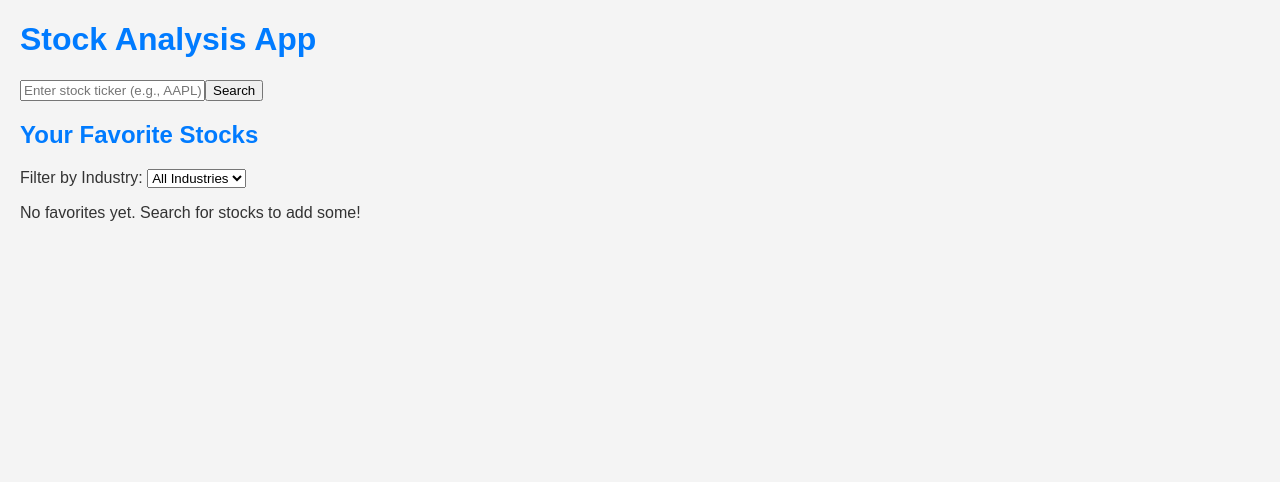
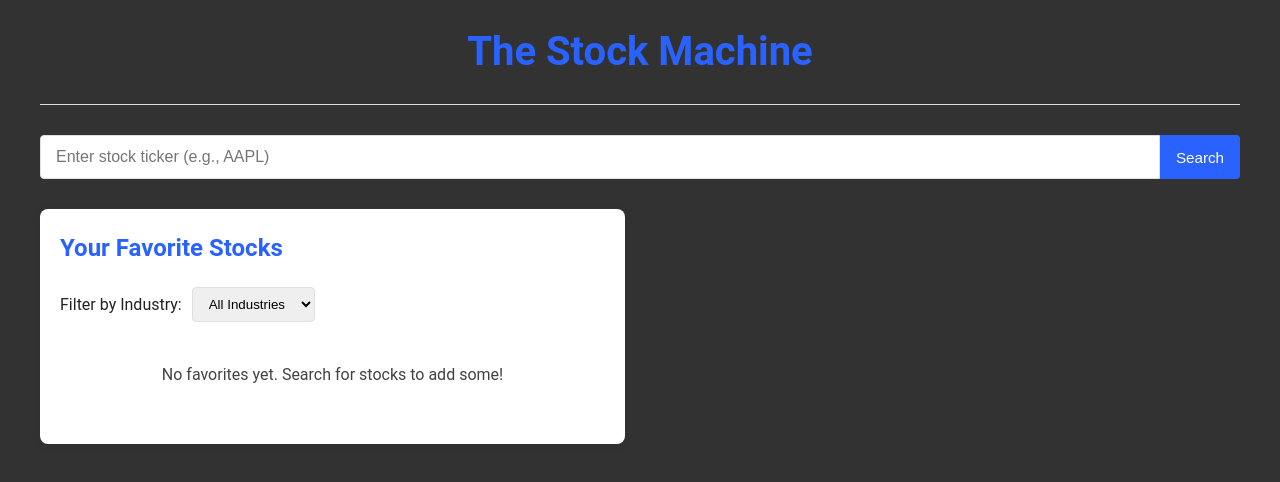
Before and after one commit to JahmaliB/TheStockMachine, a React (Create React App) app: page / in a window 1280 px wide. Shown: the top 482 px of the page. Built offline with nearby package versions, Linux system fonts and the light colour scheme.

Commit message:
Final changes before presentation

```diff
--- a/src/App.js
+++ b/src/App.js
@@ -7,50 +7,149 @@ import './App.css';
 import './style.css';
 
 function App() {
+  const [currentIndustry, setCurrentIndustry] = useState('');
+  // State for storing the currently displayed stock data
   const [stockData, setStockData] = useState(null);
+  // State for storing favorite stocks
   const [favorites, setFavorites] = useState([]);
+  // State for storing filtered favorites (by industry)
   const [filteredFavorites, setFilteredFavorites] = useState([]);
+  // Loading state for API calls
   const [loading, setLoading] = useState(false);
+  // Error state for API errors
   const [error, setError] = useState(null);
+  // API key for Alpha Vantage
+  const apiKey = '4MAYKRBW4APEJCXZ'; // api call from website
 
-  // Load favorites from localStorage on initial render
+  // Effect hook to load favorites from localStorage when component mounts
   useEffect(() => {
     const savedFavorites = JSON.parse(localStorage.getItem('favoriteStocks')) || [];
     setFavorites(savedFavorites);
     setFilteredFavorites(savedFavorites);
   }, []);
 
+  // Helper function to calculate growth rate between two values
+  const calculateGrowthRate = (currentValue, previousValue) => {
+    if (!currentValue || !previousValue || previousValue === 0) return 'N/A';
+    return (((currentValue - previousValue) / Math.abs(previousValue)) * 100).toFixed(2);
+  };
+
+  // Handler for stock search functionality
   const handleSearch = async (ticker) => {
+    if (!ticker) {
+      setError('Please enter a stock symbol');
+      return;
+    }
+
     setLoading(true);
     setError(null);
+
     try {
-      // This will be replaced with actual API calls by your API team member
-      const mockData = {
-        symbol: ticker,
-        price: 150.42,
-        peRatio: 25,
-        growthRate: 30,
-        growthToPE: 1.2,
-        week52High: 165.32,
-        week52Low: 120.54,
-        industry: 'Technology'
+      // Fetch all required data in parallel using Promise.all
+      const [quoteResponse, overviewResponse, earningsResponse] = await Promise.all([
+        fetch(`https://www.alphavantage.co/query?function=GLOBAL_QUOTE&symbol=${ticker}&apikey=${apiKey}`),
+        fetch(`https://www.alphavantage.co/query?function=OVERVIEW&symbol=${ticker}&apikey=${apiKey}`),
+        fetch(`https://www.alphavantage.co/query?function=EARNINGS&symbol=${ticker}&apikey=${apiKey}`)
+      ]);
+
+      // Parse all responses
+      const [quoteData, overviewData, earningsData] = await Promise.all([
+        quoteResponse.json(),
+        overviewResponse.json(),
+        earningsResponse.json()
+      ]);
+
+      // Check for API errors in any of the responses
+      if (quoteData['Error Message'] || overviewData['Error Message'] || earningsData['Error Message']) {
+        throw new Error(quoteData['Error Message'] || overviewData['Error Message'] || earningsData['Error Message']);
+      }
+
+      // Extract and format price data
+      const price = quoteData['Global Quote']?.['05. price']
+        ? parseFloat(quoteData['Global Quote']['05. price']).toFixed(2)
+        : 'N/A';
+
+      // Extract and format P/E ratio
+      const peRatio = overviewData.PERatio
+        ? parseFloat(overviewData.PERatio).toFixed(2)
+        : 'N/A';
+
+      // Calculate growth rate from quarterly earnings data
+      let growthRate = 'N/A';
+      if (earningsData.quarterlyEarnings?.length >= 4) {
+        const currentEPS = parseFloat(earningsData.quarterlyEarnings[0]?.reportedEPS);
+        const previousEPS = parseFloat(earningsData.quarterlyEarnings[4]?.reportedEPS);
+        growthRate = calculateGrowthRate(currentEPS, previousEPS);
+      }
+
+      // Calculate Growth P/E ratio (PEG ratio)
+      const growthPE = (growthRate !== 'N/A' && peRatio !== 'N/A')
+        ? (peRatio / growthRate).toFixed(2)
+        : 'N/A';
+
+      // Extract and format 52-week high/low
+      const week52High = overviewData['52WeekHigh']
+        ? parseFloat(overviewData['52WeekHigh']).toFixed(2)
+        : 'N/A';
+      const week52Low = overviewData['52WeekLow']
+        ? parseFloat(overviewData['52WeekLow']).toFixed(2)
+        : 'N/A';
+
+      // Transform all data into a unified format
+      const transformedData = {
+        symbol: ticker.toUpperCase(),
+        name: overviewData.Name || ticker.toUpperCase(),
+        price: price,
+        peRatio: peRatio,
+        growthRate: growthRate,
+        growthPE: growthPE,
+        week52High: week52High,
+        week52Low: week52Low,
+        industry: overviewData.Industry || 'N/A',
+        currency: overviewData.Currency || 'USD',
+        lastUpdated: new Date().toISOString()
       };
-      setStockData(mockData);
+
+      // Update state with the transformed data
+      setStockData(transformedData);
     } catch (err) {
-      setError('Failed to fetch stock data');
-      console.error(err);
+      // Handle any errors that occur during the API calls
+      setError(err.message || 'Failed to fetch stock data. Please try again later.');
+      console.error('API Error:', err);
     } finally {
+      // Reset loading state regardless of success/failure
       setLoading(false);
     }
   };
 
+  // Handler for adding a stock to favorites
   const handleAddFavorite = (stock) => {
-    const updatedFavorites = [...favorites, stock];
-    setFavorites(updatedFavorites);
-    setFilteredFavorites(updatedFavorites);
-    localStorage.setItem('favoriteStocks', JSON.stringify(updatedFavorites));
+    if (!stock?.symbol) return;
+
+    // Check if stock is already in favorites
+    if (!favorites.some(fav => fav.symbol === stock.symbol)) {
+      // Create new favorites array with the added stock
+      const updatedFavorites = [...favorites, {
+        symbol: stock.symbol,
+        name: stock.name || stock.symbol,
+        price: stock.price,
+        peRatio: stock.peRatio,
+        growthRate: stock.growthRate,
+        growthPE: stock.growthPE,
+        week52High: stock.week52High,
+        week52Low: stock.week52Low,
+        industry: stock.industry || 'N/A',
+        addedAt: new Date().toISOString()
+      }];
+
+      // Update both favorites and filtered favorites
+      setFavorites(updatedFavorites);
+      setFilteredFavorites(updatedFavorites);
+      localStorage.setItem('favoriteStocks', JSON.stringify(updatedFavorites));
+    }
   };
 
+  // Handler for removing a stock from favorites
   const handleRemoveFavorite = (symbol) => {
     const updatedFavorites = favorites.filter(stock => stock.symbol !== symbol);
     setFavorites(updatedFavorites);
@@ -58,31 +157,53 @@ function App() {
     localStorage.setItem('favoriteStocks', JSON.stringify(updatedFavorites));
   };
 
+  // Handler for filtering favorites by industry
   const handleFilterByIndustry = (industry) => {
-    if (!industry) {
-      setFilteredFavorites(favorites);
-    } else {
-      setFilteredFavorites(favorites.filter(stock => stock.industry === industry));
-    }
+    setCurrentIndustry(industry);
+    const updatedList = industry
+      ? favorites.filter(stock => stock.industry === industry)
+      : favorites;
+    setFilteredFavorites(updatedList);
   };
 
+
+  // Main component render
   return (
     <Layout>
       <div className="app-content">
-        <SearchStock onSearch={handleSearch} />
+        <SearchStock
+          onSearch={handleSearch}
+          disabled={loading}
+        />
 
-        {loading && <div className="loading">Loading...</div>}
-        {error && <div className="error">{error}</div>}
+        {loading && (
+          <div className="loading">
+            Loading... (API has 5 requests/minute limit)
+          </div>
+        )}
 
+        {error && (
+          <div className="error">
+            {error}
+            {error.includes('rate limit') && (
+              <p>Please wait 1 minute before trying again</p>
+            )}
+          </div>
+        )}
+
+        {/* Main content area with stock display and favorites list */}
         <div className="stock-content">
           <StockDisplay
             stockData={stockData}
             onFavorite={handleAddFavorite}
+            isFavorite={favorites.some(fav => fav.symbol === stockData?.symbol)}
           />
+
           <FavoritesList
             favorites={filteredFavorites}
             onRemoveFavorite={handleRemoveFavorite}
             onFilterByIndustry={handleFilterByIndustry}
+            currentIndustry={currentIndustry}
           />
         </div>
       </div>
--- a/src/components/Layout.js
+++ b/src/components/Layout.js
@@ -5,7 +5,7 @@ const Layout = ({ children }) => {
   return (
     <div className="app-container">
       <header className="app-header">
-        <h1>Stock Analysis App</h1>
+        <h1>The Stock Machine</h1>
       </header>
       <main className="main-content">
         {children}
--- a/src/style.css
+++ b/src/style.css
@@ -1,121 +1,259 @@
-body {
-    font-family: sans-serif;
-    margin: 20px;
-    background-color: #f4f4f4;
-    color: #333;
+/* Base Styles */
+:root {
+    --primary: #2962ff;
+    --primary-dark: #0039cb;
+    --secondary: #ff6d00;
+    --light-gray: #f5f5f5;
+    --medium-gray: #e0e0e0;
+    --dark-gray: #424242;
+    --success: #00c853;
+    --error: #d50000;
   }
 
-.container {
-    max-width: 800px;
-    margin: 0 auto;
-    background-color: #fff;
-    padding: 20px;
-    border-radius: 8px;
-    box-shadow: 0 2px 4px rgba(0, 0, 0, 0.1);
+  body {
+    font-family: 'Roboto', sans-serif;
+    margin: 0;
+    padding: 0;
+    background-color: #333232;
+    color: #212121;
+    line-height: 1.6;
   }
 
-h1, h2 {
-    color: #007bff;
+  /* App Layout */
+  .app-container {
+    max-width: 1200px;
+    margin: 0 auto;
+    padding: 20px;
   }
 
-#search-container {
-    margin-bottom: 20px;
-    display: flex;
+  .app-header {
+    text-align: center;
+    margin-bottom: 30px;
+    padding-bottom: 20px;
+    border-bottom: 1px solid var(--medium-gray);
   }
 
-#ticker-input {
-    flex-grow: 1;
-    padding: 10px;
-    border: 1px solid #ccc;
-    border-radius: 4px 0 0 4px;
-    font-size: 16px;
+  .app-header h1 {
+    color: var(--primary);
+    margin: 0;
+    font-size: 2.5rem;
   }
 
-#search-button {
-    background-color: #007bff;
+  .app-content {
+    display: flex;
+    flex-direction: column;
+    gap: 30px;
+  }
+
+  /* Search Container */
+  .search-container {
+    width: 100%;
+    max-width: 600px;
+    margin: 0 auto 30px;
+  }
+
+  .search-form {
+    display: flex;
+    width: 100%;
+  }
+
+  .search-form input {
+    flex: 1;
+    padding: 12px 15px;
+    border: 1px solid var(--medium-gray);
+    border-radius: 4px 0 0 4px;
+    font-size: 1rem;
+    transition: border 0.3s;
+  }
+
+  .search-form input:focus {
+    outline: none;
+    border-color: var(--primary);
+  }
+
+  .search-form button {
+    background-color: var(--primary);
     color: white;
     border: none;
-    padding: 10px 15px;
+    padding: 0 16px;
     border-radius: 0 4px 4px 0;
     cursor: pointer;
-    font-size: 16px;
+    font-size: 0.95rem;
+    white-space: nowrap;
+    transition: background 0.3s;
   }
 
-#search-button:hover {
-    background-color: #0056b3;
+  .search-form button:hover {
+    background-color: var(--primary-dark);
   }
 
-#stock-metrics {
-    margin-top: 20px;
-    border-top: 1px solid #eee;
-    padding-top: 20px;
+  /* Main Content Grid - UPDATED */
+  .stock-content {
+    display: grid;
+    grid-template-columns: 1fr;
+    gap: 30px;
   }
 
-.metric-item {
-    margin-bottom: 10px;
-    padding: 10px;
-    background-color: #f9f9f9;
-    border-left: 5px solid #007bff;
-    border-radius: 4px;
+  @media (min-width: 768px) {
+    .stock-content {
+      grid-template-columns: 1fr 1fr;
+    }
+  }
+
+  /* Stock Display */
+  .stock-display {
+    background: white;
+    border-radius: 8px;
+    padding: 20px;
+    box-shadow: 0 2px 10px rgba(0, 0, 0, 0.05);
+  }
+
+  .stock-display h2 {
+    margin-top: 0;
+    color: var(--primary);
+    font-size: 1.8rem;
+  }
+
+  .stock-metrics {
+    display: grid;
+    grid-template-columns: 1fr;
+    gap: 10px;
+    margin: 20px 0;
+  }
+
+  .metric {
     display: flex;
     justify-content: space-between;
-    align-items: center;
+    padding: 12px 15px;
+    background-color: var(--light-gray);
+    border-radius: 4px;
   }
 
   .metric-label {
-    font-weight: bold;
+    font-weight: 500;
+    color: var(--dark-gray);
   }
 
   .metric-value {
-    font-size: 1.1em;
+    font-weight: 600;
   }
 
-#favorites-container {
-    margin-top: 30px;
-    border-top: 1px solid #eee;
-    padding-top: 20px;
+  .favorite-btn {
+    width: 100%;
+    padding: 12px;
+    background-color: var(--primary);
+    color: white;
+    border: none;
+    border-radius: 4px;
+    font-size: 1rem;
+    cursor: pointer;
+    transition: background 0.3s;
   }
 
-.favorite-stock-item {
-    margin-bottom: 10px;
-    padding: 10px;
-    background-color: #e9ecef;
-    border-radius: 4px;
-    display: flex;
-    justify-content: space-between;
-    align-items: center;
+  .favorite-btn:hover {
+    background-color: var(--primary-dark);
   }
 
-.favorite-stock-name {
-    font-weight: bold;
+  /* Favorites List */
+  .favorites-list {
+    background: white;
+    border-radius: 8px;
+    padding: 20px;
+    box-shadow: 0 2px 10px rgba(0, 0, 0, 0.05);
   }
 
-.favorite-stock-actions button {
+  .favorites-list h2 {
+    margin-top: 0;
+    color: var(--primary);
+  }
+
+  .no-favorites {
+    text-align: center;
+    color: var(--dark-gray);
+    padding: 20px;
+  }
+
+  .favorites-grid {
+    display: grid;
+    grid-template-columns: 1fr;
+    gap: 15px;
+    padding: 0;
+    list-style: none;
+  }
+
+  .favorite-item {
+    background: var(--light-gray);
+    border-radius: 6px;
+    padding: 15px;
+    position: relative;
+  }
+
+  .stock-info {
+    margin-bottom: 10px;
+  }
+
+  .stock-symbol {
+    font-weight: 700;
+    font-size: 1.2rem;
+    color: var(--primary);
+  }
+
+  .remove-btn {
+    position: absolute;
+    top: 15px;
+    right: 15px;
     background: none;
     border: none;
-    color: #dc3545;
+    color: var(--error);
     cursor: pointer;
-    margin-left: 10px;
-    font-size: 1em;
+    font-size: 0.9rem;
+    padding: 5px;
   }
 
-.favorite-stock-actions button:hover {
-    color: #c82333;
+  .remove-btn:hover {
+    text-decoration: underline;
   }
 
-/* Styling for additional metrics (Nice to have) */
-#additional-metrics {
-    margin-top: 20px;
-    border-top: 1px solid #eee;
-    padding-top: 20px;
+  /* Industry Filter */
+  .industry-filter {
+    margin-bottom: 20px;
+    display: flex;
+    align-items: center;
+    gap: 10px;
   }
 
-.additional-metric-item {
-    margin-bottom: 5px;
-    display: flex;
-    justify-content: space-between;
+  .industry-filter select {
+    padding: 8px 12px;
+    border: 1px solid var(--medium-gray);
+    border-radius: 4px;
   }
 
-.additional-metric-label {
-    font-weight: bold;
+  .clear-filter {
+    padding: 8px 12px;
+    background: var(--medium-gray);
+    border: none;
+    border-radius: 4px;
+    cursor: pointer;
   }
+
+  .clear-filter:hover {
+    background: #d0d0d0;
+  }
+
+  /* Loading and Error States */
+  .loading, .error {
+    padding: 15px;
+    border-radius: 4px;
+    margin-bottom: 20px;
+    text-align: center;
+  }
+
+  .loading {
+    background-color: #e3f2fd;
+    color: var(--primary);
+  }
+
+  .error {
+    background-color: #ffebee;
+    color: var(--error);
+  }
```
Also changed, not shown: src/components/FavoritesList.js (+19 -9 lines), src/components/IndustryFilter.js (+8 -1 lines), src/components/StockDisplay.js (+5 -6 lines). Lines whose indentation alone changed are shown as unchanged.
